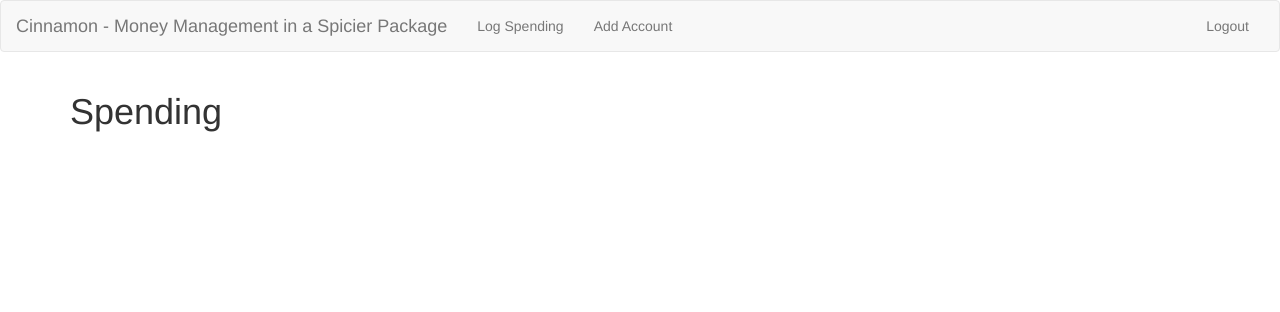
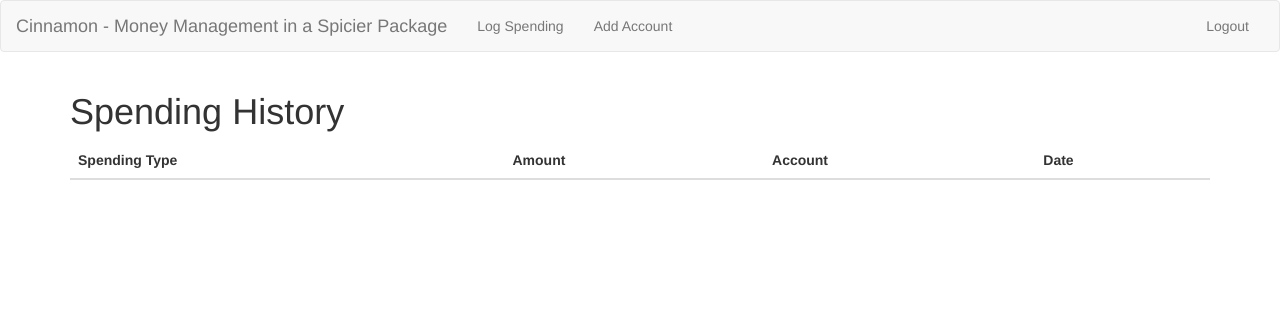
Before and after one commit to alexander-ray/cinnamon, a Flask app: template project/templates/home.html in a window 1280 px wide. Shown: the top 312 px of the page. Run offline with Flask 2, Linux system fonts and the light colour scheme; the template is opened without the code that fills it, so the values that code supplies are empty; some libraries are stand-ins or nearby versions.

Commit message:
Spending type to enum, updated main view

```diff
--- a/project/controllers/AddAccountController.py
+++ b/project/controllers/AddAccountController.py
@@ -12,11 +12,14 @@ class AddAccountController(View):
     decorators = [login_required]
 
     def dispatch_request(self):
+        # display form
         form = AddAccountForm(request.form)
         if request.method == 'POST' and form.validate_on_submit():
+            # create new account
             account_name = request.form['account']
             account = Account(account_name)
             current_user.accounts.append(account)
+            # commit changes to database
             db.session.commit()
             return redirect('home')
         return render_template('add_account.html',
--- a/project/controllers/SignupController.py
+++ b/project/controllers/SignupController.py
@@ -4,7 +4,6 @@ from project.models.User import User
 from project.models.UserInformation import UserInformation
 from project.models.Address import Address
 from flask import render_template, redirect, url_for, request, flash
-from flask_login import login_user, logout_user, login_required, current_user
 from flask.views import View
 from project import db
 
@@ -20,7 +19,7 @@ class SignupController(View):
                                            form.city.data,
                                            form.state.data,
                                            form.zip.data))
-            user = User(form.username.data, form.password.data, None)
+            user = User(form.username.data, form.password.data, info)
             db.session.add(user)
             db.session.commit()
             flash('Thanks for registering')
--- a/project/models/SpendingInstanceFactory.py
+++ b/project/models/SpendingInstanceFactory.py
@@ -1,11 +1,10 @@
 from .SpendingInstance import DiningSpendingInstance, RetailSpendingInstance
+from .SpendingType import SpendingType
 
 
 class SpendingInstanceFactory:
-    # TODO
-    # Use enum instead of simple strings
     @staticmethod
     def factory_method(amount, account, date, description, instance_type):
-        if instance_type == 'Dining':
+        if instance_type == SpendingType.DINING:
             return DiningSpendingInstance(amount, account, date, description)
         return RetailSpendingInstance(amount, account, date, description)
--- /dev/null
+++ b/project/models/SpendingType.py
@@ -0,0 +1,6 @@
+from enum import Enum
+
+
+class SpendingType(Enum):
+    DINING = 'Dining'
+    RETAIL = 'Retail'
--- a/project/models/User.py
+++ b/project/models/User.py
@@ -1,12 +1,14 @@
 from project import db
 from .SpendingHistory import SpendingHistory
 
+
 class User(db.Model):
-    #__tablename__ = 'user'
+    __tablename__ = 'user'
+
     id = db.Column(db.Integer, unique=True, nullable=False, primary_key=True)
     username = db.Column(db.String(80), unique=True, nullable=False)
     password = db.Column(db.String(80), unique=True, nullable=False)
-    income = db.Column(db.Integer, nullable=True)
+    income = db.Column(db.Integer)
     information = db.relationship('UserInformation', uselist=False)
     accounts = db.relationship('Account')
     spending_history = db.relationship('SpendingHistory', uselist=False, enable_typechecks=True)
--- a/project/templates/home.html
+++ b/project/templates/home.html
@@ -1,17 +1,30 @@
 {% extends 'base.html' %}
 {% block app_content %}
     <html>
-        <!--TODO-->
-        <!--Spruce up printouts, layout-->
         <h1>
-            Spending
+            Spending History
         </h1>
-        <table>
-            {% for instance in instances %}
-            <tr>
-                <td>{{ instance.__str__() }}</td>
-            </tr>
-            {% endfor %}
+        <!--https://getbootstrap.com/docs/4.0/content/tables/-->
+        <table class="table">
+            <thead>
+                <tr>
+                    <th scope="col">Spending Type</th>
+                    <th scope="col">Amount</th>
+                    <th scope="col">Account</th>
+                    <th scope="col">Date</th>
+                </tr>
+            </thead>
+            <tbody>
+                {% for instance in instances %}
+                <tr>
+                    <td>{{ instance.__str__() }}</td>
+                    <!--https://stackoverflow.com/questions/11260155/-->
+                    <td>{{ '$%0.2f' % instance.amount | float }}</td>
+                    <td>{{ instance.account.name }}</td>
+                    <td>{{ instance.date }}</td>
+                </tr>
+                {% endfor %}
+            </tbody>
         </table>
     </html>
 {% endblock %}
```
Also changed, not shown: project/controllers/SpendingController.py (+11 -5 lines), project/controllers/forms.py (+5 -6 lines), project/models/SpendingInstance.py (+9 -3 lines).
